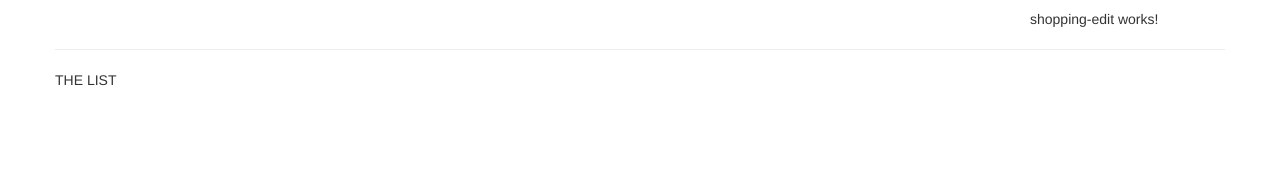
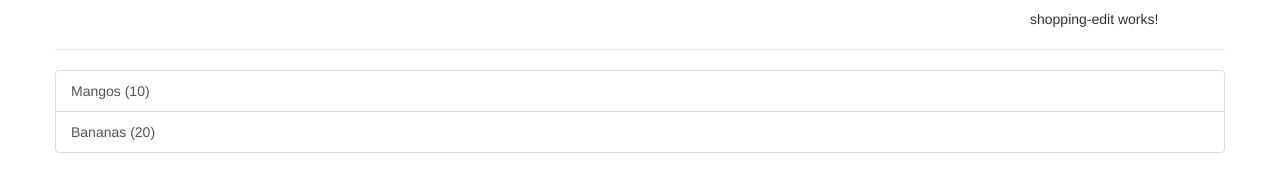
Before and after one commit to alizahidch/CookingApp, an Angular app: page / in a window 1280 px wide. Shown: the part 697-867 px from the top of the page. Before the commit the page ends 800 px from the top, so only its background shows below. Built offline with nearby package versions, Linux system fonts and the light colour scheme.

Commit message:
shopping list

```diff
--- a/src/app/shopping/shopping-list/shopping-list.component.html
+++ b/src/app/shopping/shopping-list/shopping-list.component.html
@@ -2,5 +2,9 @@
   <div class="col-xs-10"></div>
   <app-shopping-edit></app-shopping-edit>
   <hr>
-  <p>THE LIST</p>
+ <ul class="list-group">
+   <a  class="list-group-item" style="cursor:pointer" *ngFor="let ingridient of ingredients">
+  {{ingridient.name}} ({{ingridient.amount}})
+  </a>
+ </ul>
 </div>
--- a/src/app/shopping/shopping-list/shopping-list.component.ts
+++ b/src/app/shopping/shopping-list/shopping-list.component.ts
@@ -1,12 +1,15 @@
 import { Component, OnInit } from '@angular/core';
-
+import{Ingridient} from '../../shared/ingridient.model'
 @Component({
   selector: 'app-shopping-list',
   templateUrl: './shopping-list.component.html',
   styleUrls: ['./shopping-list.component.css']
 })
 export class ShoppingListComponent implements OnInit {
-
+ingredients:Ingridient[]=[
+  new Ingridient('Mangos',10),
+  new Ingridient('Bananas',20),
+];
   constructor() { }
 
   ngOnInit() {
```
